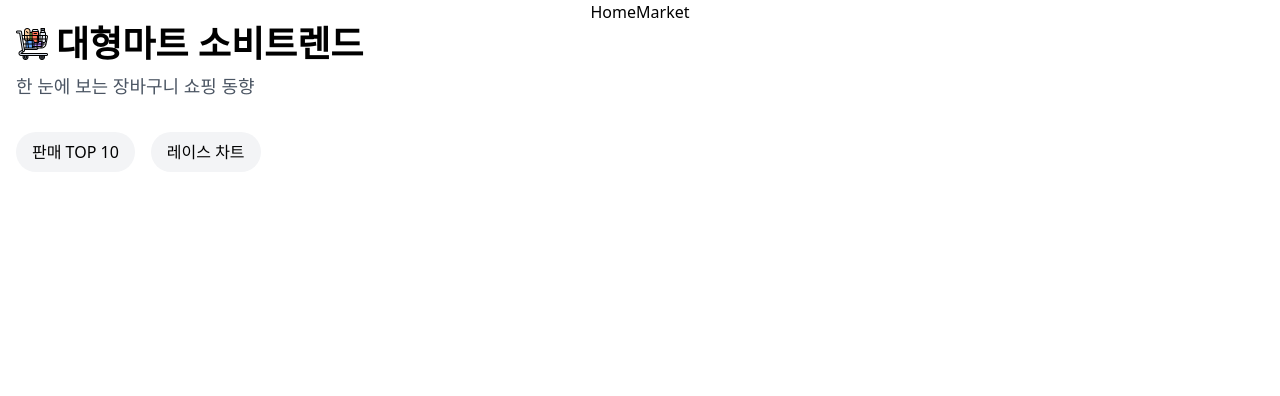
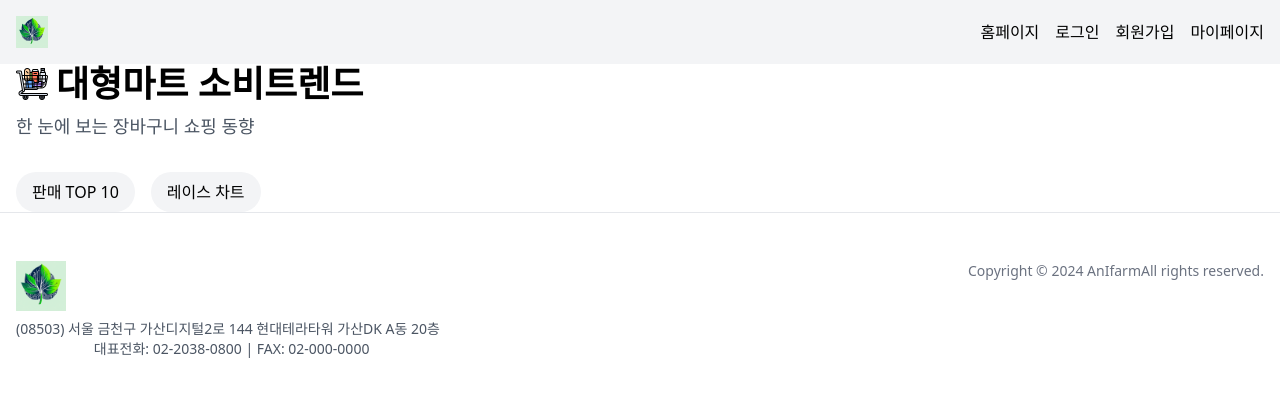
Before and after one commit to jiwon010106/SmartFarm_front, a React (Create React App) app: page /market in a window 1280 px wide. Shown: the top 396 px of the page. Built offline with nearby package versions, Linux system fonts and the light colour scheme.

Commit message:
headerFooterComponets

```diff
--- a/src/App.js
+++ b/src/App.js
@@ -1,8 +1,9 @@
 import "./App.css";
 import { BrowserRouter, Routes, Route } from "react-router-dom";
-import Home from "./components/Home";
-import Hearder from "./components/Hearder";
-import Market from "./components/Market";
+import Home from "./components/main/Home";
+import Hearder from "./components/common/Header";
+import Footer from "./components/common/Footer";
+import Market from "./components/details/Market";
 function App() {
   return (
     <BrowserRouter>
@@ -13,6 +14,8 @@ function App() {
           <Route path="/" element={<Home />} />
           <Route path="/market" element={<Market />} />
         </Routes>
+
+        <Footer />
       </div>
     </BrowserRouter>
   );
--- a/src/components/Hearder.jsx
+++ /dev/null
@@ -1,13 +0,0 @@
-import React from "react";
-import { Link } from "react-router-dom";
-
-const Hearder = () => {
-  return (
-    <div className="container">
-      <Link to="/">Home</Link>
-      <Link to="/market">Market</Link>
-    </div>
-  );
-};
-
-export default Hearder;
--- a/src/components/Home.jsx
+++ /dev/null
@@ -1,13 +0,0 @@
-import React from "react";
-import { Link } from "react-router-dom";
-
-const Home = () => {
-  return (
-    <div className="container">
-      <h1> Welcome to the Home Page </h1>
-      <Link to="/market">Go to Market</Link>
-    </div>
-  );
-};
-
-export default Home;
--- a/src/components/Market.jsx
+++ /dev/null
@@ -1,50 +0,0 @@
-import React, { useState } from "react";
-import RaceChart from "./charts/RaceChart";
-import Top10Chart from "./charts/Top10Chart";
-import market from "../assets/free_icon_cart.png";
-
-const Market = () => {
-  const [activeChart, setActiveChart] = useState(null);
-
-  const handleShowTop10Chart = () => {
-    setActiveChart(activeChart === "top10" ? null : "top10");
-  };
-
-  const handleShowRaceChart = () => {
-    setActiveChart(activeChart === "race" ? null : "race");
-  };
-
-  return (
-    <div className="container">
-      <div className="flex items-center gap-2">
-        <img src={market} alt="장바구니" className="w-8 h-8" />
-        <h1 className="title text-left text-4xl font-bold">
-          대형마트 소비트렌드
-        </h1>
-      </div>
-      <p className="subtitle text-left text-lg text-gray-600 mt-2 mb-5">
-        한 눈에 보는 장바구니 쇼핑 동향
-      </p>
-      <div className="flex gap-4 mt-8">
-        <button
-          className="px-4 py-2 rounded-full bg-gray-100 hover:bg-gray-200"
-          onClick={handleShowTop10Chart}
-        >
-          판매 TOP 10
-        </button>
-
-        <button
-          className="px-4 py-2 rounded-full bg-gray-100 hover:bg-gray-200"
-          onClick={handleShowRaceChart}
-        >
-          레이스 차트
-        </button>
-      </div>
-
-      {activeChart === "top10" && <Top10Chart />}
-      {activeChart === "race" && <RaceChart />}
-    </div>
-  );
-};
-
-export default Market;
--- /dev/null
+++ b/src/components/common/Footer.jsx
@@ -0,0 +1,42 @@
+import React from "react";
+import AnifarmLogo from "../../assets/smartfarm.png";
+{
+  /* 로고 만들어지면 연결 하기 */
+}
+
+const Footer = () => {
+  return (
+    <footer className="flex justify-center items-center pt-1 sm:pt-10 md:pt-8 border-t">
+      <div className="flex justify-between flex-wrap container mx-auto px-4">
+        {/* 로고 및 주소 정보 */}
+        <div className="py-2 md:py-4">
+          <div className="mb-2 lg:mb-0">
+            <img
+              src={AnifarmLogo}
+              alt="로고"
+              className="w-[30px] md:w-[50px] mb-2"
+            />
+            <p className="text-xs md:text-sm text-gray-600">
+              (08503) 서울 금천구 가산디지털2로 144 현대테라타워 가산DK A동 20층
+              &nbsp;
+              <br className="hidden md:block" />
+              대표전화: 02-2038-0800 | FAX: 02-000-0000
+            </p>
+          </div>
+        </div>
+
+        {/* 구분선 */}
+        <div className="border-t border-gray-300 my-2 md:my-4"></div>
+
+        {/* 저작권 정보 */}
+        <div className="py-1 md:py-4 text-center">
+          <p className="text-xs md:text-sm text-gray-500">
+            Copyright © 2024 AnIfarmAll rights reserved.
+          </p>
+        </div>
+      </div>
+    </footer>
+  );
+};
+
+export default Footer;
--- /dev/null
+++ b/src/components/common/Header.jsx
@@ -0,0 +1,29 @@
+import React from "react";
+import AnifarmLogo from "../../assets/smartfarm.png";
+import { Link } from "react-router-dom";
+
+const Header = () => {
+  return (
+    <div className="flex items-center justify-between bg-gray-100 p-4">
+      <div className="flex items-center">
+        <img src={AnifarmLogo} alt="Logo" className="h-8 w-8 mr-2" />
+      </div>
+      <div className="flex space-x-4">
+        <Link to="/" className="text-black">
+          홈페이지
+        </Link>
+        <Link to="/login" className="text-black">
+          로그인
+        </Link>
+        <Link to="/signup" className="text-black">
+          회원가입
+        </Link>
+        <Link to="/mypage" className="text-black">
+          마이페이지
+        </Link>
+      </div>
+    </div>
+  );
+};
+
+export default Header;
--- /dev/null
+++ b/src/components/details/Market.jsx
@@ -0,0 +1,50 @@
+import React, { useState } from "react";
+import RaceChart from "../charts/RaceChart";
+import Top10Chart from "../charts/Top10Chart";
+import market from "../../assets/free_icon_cart.png";
+
+const Market = () => {
+  const [activeChart, setActiveChart] = useState(null);
+
+  const handleShowTop10Chart = () => {
+    setActiveChart(activeChart === "top10" ? null : "top10");
+  };
+
+  const handleShowRaceChart = () => {
+    setActiveChart(activeChart === "race" ? null : "race");
+  };
+
+  return (
+    <div className="container">
+      <div className="flex items-center gap-2">
+        <img src={market} alt="장바구니" className="w-8 h-8" />
+        <h1 className="title text-left text-4xl font-bold">
+          대형마트 소비트렌드
+        </h1>
+      </div>
+      <p className="subtitle text-left text-lg text-gray-600 mt-2 mb-5">
+        한 눈에 보는 장바구니 쇼핑 동향
+      </p>
+      <div className="flex gap-4 mt-8">
+        <button
+          className="px-4 py-2 rounded-full bg-gray-100 hover:bg-gray-200"
+          onClick={handleShowTop10Chart}
+        >
+          판매 TOP 10
+        </button>
+
+        <button
+          className="px-4 py-2 rounded-full bg-gray-100 hover:bg-gray-200"
+          onClick={handleShowRaceChart}
+        >
+          레이스 차트
+        </button>
+      </div>
+
+      {activeChart === "top10" && <Top10Chart />}
+      {activeChart === "race" && <RaceChart />}
+    </div>
+  );
+};
+
+export default Market;
--- /dev/null
+++ b/src/components/main/Home.jsx
@@ -0,0 +1,13 @@
+import React from "react";
+import { Link } from "react-router-dom";
+
+const Home = () => {
+  return (
+    <div className="container">
+      <h1> Welcome to the Home Page </h1>
+      <Link to="/market">Go to Market</Link>
+    </div>
+  );
+};
+
+export default Home;
```
